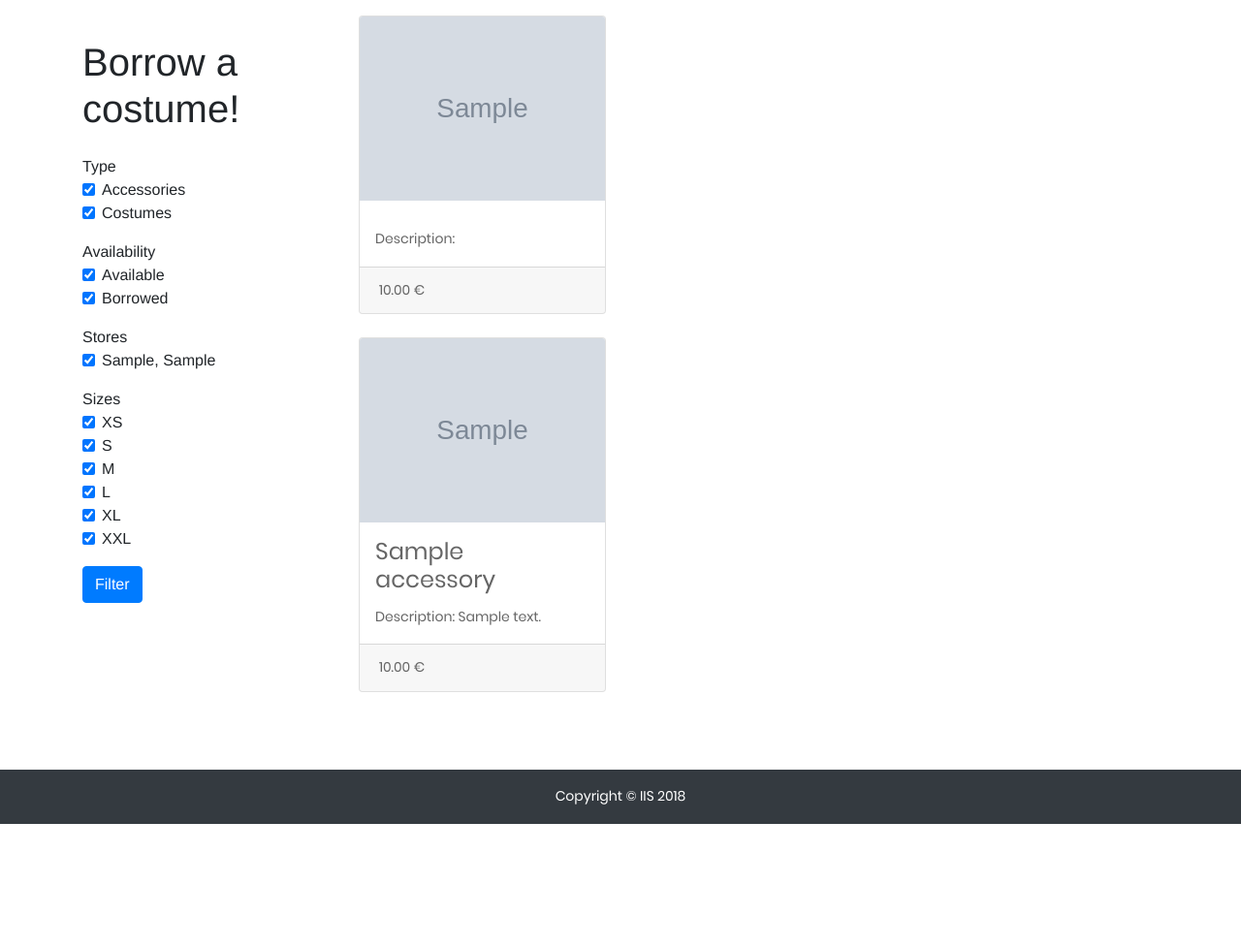
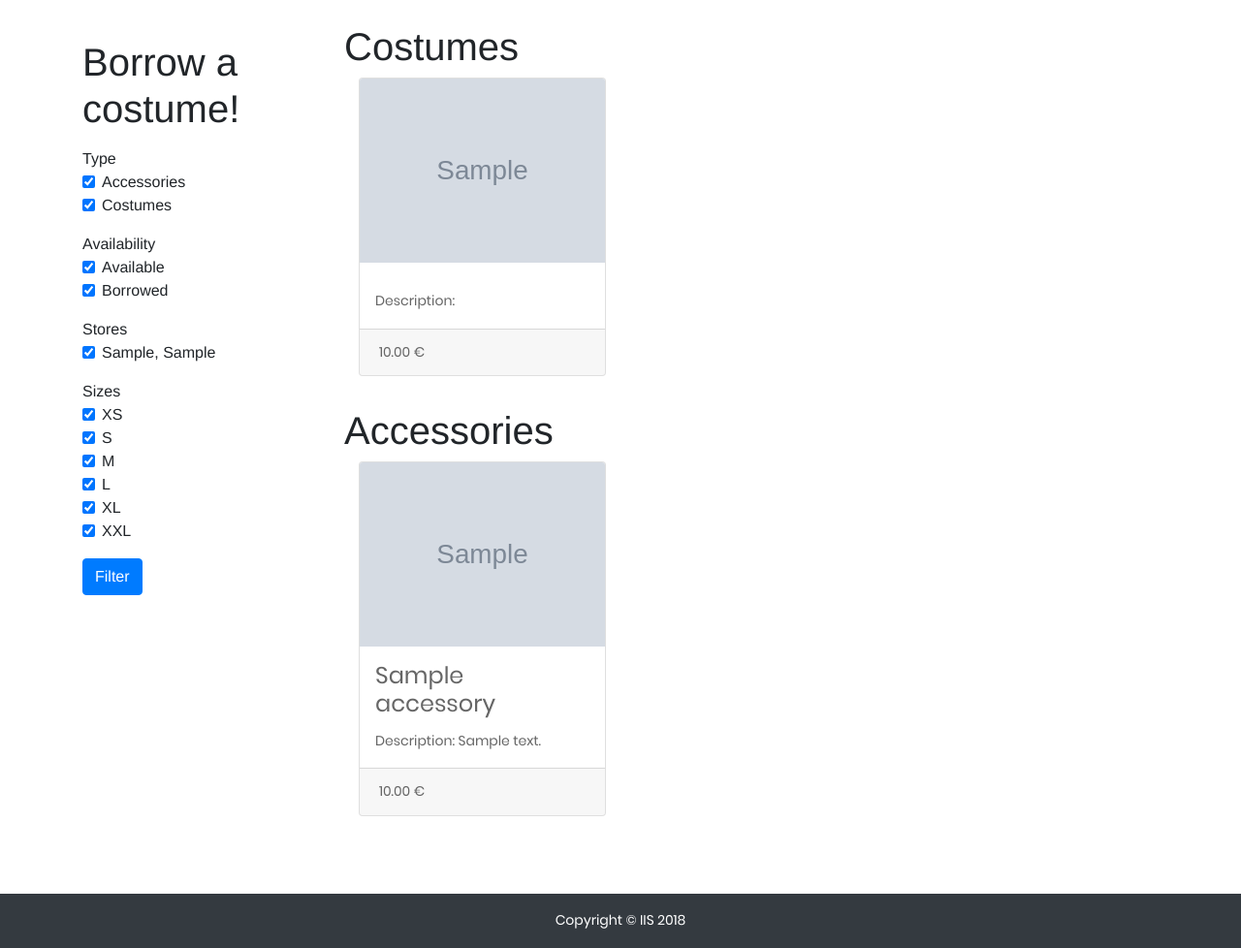
Before and after one commit to MatejKastak/iis, a Django app: page /gallery in a window 1280 px wide. Shown: the part 56-1034 px from the top of the page at 97% size. Before the commit the page ends 906 px from the top, so only its background shows below. Run offline with Django 3.2, Linux system fonts and the light colour scheme; tables that the repository leaves empty hold one stand-in row (values such as "Sample post"); grey boxes marked "Sample" are stand-in pictures; some libraries are stand-ins or nearby versions.

Commit message:
Write heading for accessories and costumes in gallery.

```diff
--- a/costumes/templates/costumes/index.html
+++ b/costumes/templates/costumes/index.html
@@ -6,8 +6,8 @@
 {% block content %}
 <div class="container my-3">
   <div class="row">
-    <div class="col-lg-3">
-      <h1 class="my-4">Borrow a costume!</h1>
+    <div class="col-lg-3 my-4">
+      <h1 class="mb-3">Borrow a costume!</h1>
       <form>
 
 	<div class="form-group">
@@ -86,17 +86,27 @@
       {% endfor %}
       {% endif %}
 
+      {% if costumes %}
+      <div class="row my-2">
+	<h1>Costumes</h1>
+      </div>
       <div class="row">
 	{% for costume in costumes %}
 	{% include "costumes/costume_card.html" with costume=costume %}
 	{% endfor %}
       </div>
+      {% endif %}
 
+      {% if accessories %}
+      <div class="row my-2">
+	<h1>Accessories</h1>
+      </div>
       <div class="row">
 	{% for accessory in accessories %}
 	{% include "costumes/accessory_card.html" with accessory=accessory %}
 	{% endfor %}
       </div>
+      {% endif %}
 
     </div>
   </div>
```
Lines whose indentation alone changed are shown as unchanged.
